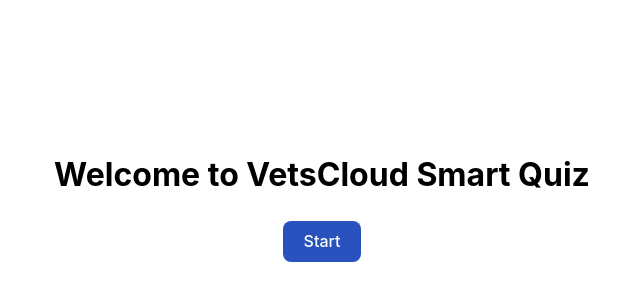
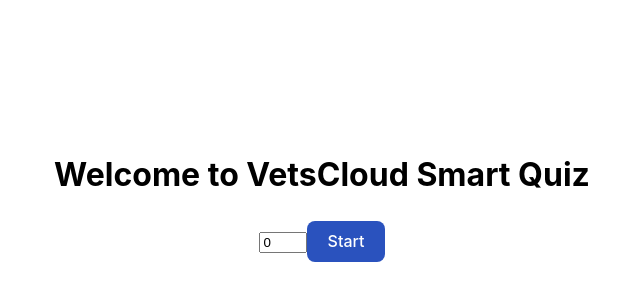
Before and after one commit to UQ-eLIPSE/crucible-components, a Vue app: page / in a window 1280 px wide. Shown: the part 204-504 px from the top of the page, without its empty margins (318-958 px from the left). Built offline with nearby package versions, Linux system fonts and the light colour scheme.

Commit message:
Added input for selecting number of questions to answer

```diff
--- a/src/App.vue
+++ b/src/App.vue
@@ -1,8 +1,20 @@
 <script setup lang="ts">
-import { ref } from "vue";
+import { ref, computed, watch } from "vue";
 import MCQQuiz from "@components/MCQ/MCQQuiz.vue";
 import { questions } from "@data/question-data.json";
 const showQuiz = ref(false);
+const questionAmount = ref<number>(0);
+const selectedQuestions = computed(() =>
+  questionAmount.value > 0
+    ? questions.slice(0, questionAmount.value)
+    : questions,
+);
+
+watch(questionAmount, (newVal) => {
+  if (newVal > questions.length) {
+    questionAmount.value = questions.length;
+  }
+});
 
 const startQuiz = () => {
   showQuiz.value = true;
@@ -10,9 +22,17 @@
 </script>
 
 <template>
-  <MCQQuiz v-if="showQuiz" :questions="questions" />
+  <MCQQuiz v-if="showQuiz" :questions="selectedQuestions" />
   <div v-else>
     <h1>Welcome to VetsCloud Smart Quiz</h1>
+    <input
+      v-model.number="questionAmount"
+      class="question-amount"
+      type="number"
+      placeholder="Question amount"
+      min="0"
+      :max="questions.length"
+    />
     <button class="start-button" @click="startQuiz">Start</button>
   </div>
 </template>
```
Also changed, not shown: 1 other file (tests, documents, lock files or other folders).
